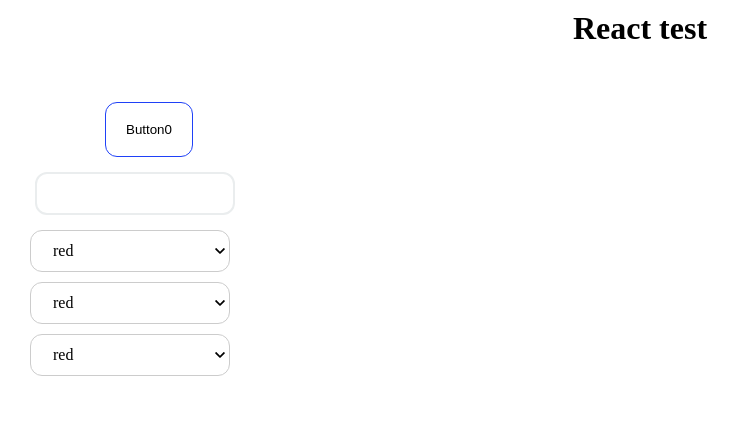
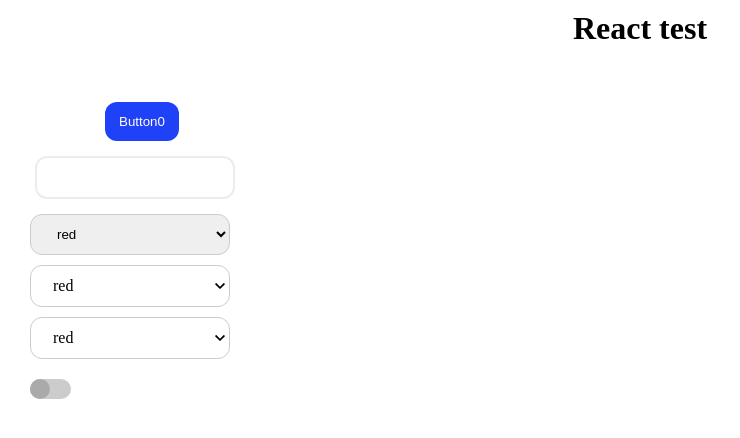
Before and after one commit to Jsm359/test, a React app: page / in a window 1280 px wide. Shown: the top 438 px of the page, without its empty margins (0-740 px from the left). Built offline with nearby package versions, Linux system fonts and the light colour scheme; the HTML template or start-up script is replaced by a standard one.

Commit message:
Add toggle

```diff
--- a/src/App.jsx
+++ b/src/App.jsx
@@ -4,6 +4,7 @@
 import Form from './components/form/form';
 import NativeSelect from './components/select/NativeSelect';
 import Select from './components/select/Select';
+import Toggle from './components/toggle/Toggle';
 import './components/index.css';
 
 function FormItem(props) {
@@ -19,14 +20,14 @@
     <div>
       <h1 className="title">React test</h1>
       <div className="btn">
-        <Button label="Button" type="secondary" size="big" />
+        <Button label="Button" type="primary" size="small" />
       </div>
       <Form onSubmit={Form}>
         <FormItem>
           <Input />
         </FormItem>
         <FormItem>
-          <Select options={['red', 'green', 'blue']} />
+          <NativeSelect options={['red', 'green', 'blue']} />
         </FormItem>
         <FormItem>
           <Select options={['red', 'green', 'blue']} />
@@ -35,6 +36,7 @@
           <Select options={['red', 'green', 'blue']} />
         </FormItem>
       </Form>
+      <Toggle />
     </div>
   );
 }
--- a/src/components/button/button.jsx
+++ b/src/components/button/button.jsx
@@ -30,7 +30,7 @@
 }
 
 Button.defaultProps = {
-  size: 'medium',
+  size: 'small',
 };
 
 Button.propTypes = {
--- a/src/components/select/NativeSelect.jsx
+++ b/src/components/select/NativeSelect.jsx
@@ -4,7 +4,7 @@
 
 function NativeSelect(props) {
   return (
-    <select className='nativeSelect'>
+    <select className="nativeSelect">
       {props.options.map((item) => {
         return (<option key={item}>{item}</option>)
       })}
--- a/src/components/select/Select.jsx
+++ b/src/components/select/Select.jsx
@@ -32,7 +32,7 @@
      <div className='select-wrap' ref={wrapperRef}>
       <div className={`select ${open ? 'select-active' : ''}`} onClick={e => setOpen(!open)}>
         {value}
-        <FaChevronDown />
+          <FaChevronDown className={`rotate ${open ? 'rotate-active' : ''}`} />
         <div
         className={`select-list ${open ? 'select-list-active' : ''}`}>
           {props.options.map((item) => {
--- a/src/components/select/select.css
+++ b/src/components/select/select.css
@@ -70,3 +70,7 @@
 .select-none-active{
   display: none;
 }
+
+.rotate-active{
+  transform: rotate(180deg);
+}
--- /dev/null
+++ b/src/components/toggle/Toggle.css
@@ -0,0 +1,39 @@
+.toggle-switch {
+  position: relative;
+  display: inline-block;
+  width: 51px;
+  height: 30px;
+}
+.toggle-switch input[type="checkbox"] {
+  display: none;
+}
+.toggle-switch .switch {
+  position: absolute;
+  cursor: pointer;
+  background-color: #ccc;
+  border-radius: 25px;
+  top: 0;
+  right: 0;
+  bottom: 0;
+  left: 0;
+  transition: background-color 0.2s ease;
+}
+.toggle-switch .switch::before {
+  position: absolute;
+  content: "";
+  left: 0;
+  top: 0;
+  width: 20px;
+  height: 20px;
+  background-color: #aaa;
+  border-radius: 50%;
+  transition: transform 0.3s ease;
+}
+.toggle-switch input[type="checkbox"]:checked + .switch::before {
+  transform: translateX(21px);
+  background-color: #fff;
+
+}
+.toggle-switch input[type="checkbox"]:checked + .switch {
+  background-color: #1F41F7;
+}
--- /dev/null
+++ b/src/components/toggle/Toggle.jsx
@@ -0,0 +1,15 @@
+import React, { useState } from 'react';
+import './Toggle.css';
+
+function Toggle() {
+  const [state, setState] = useState(false);
+  const onToggle = () => setState(!state);
+  return (
+    <label className="toggle-switch">
+      <input type="checkbox" checked={state} onChange={onToggle} />
+      <span className="switch" />
+    </label>
+  );
+}
+
+export default Toggle;
```
